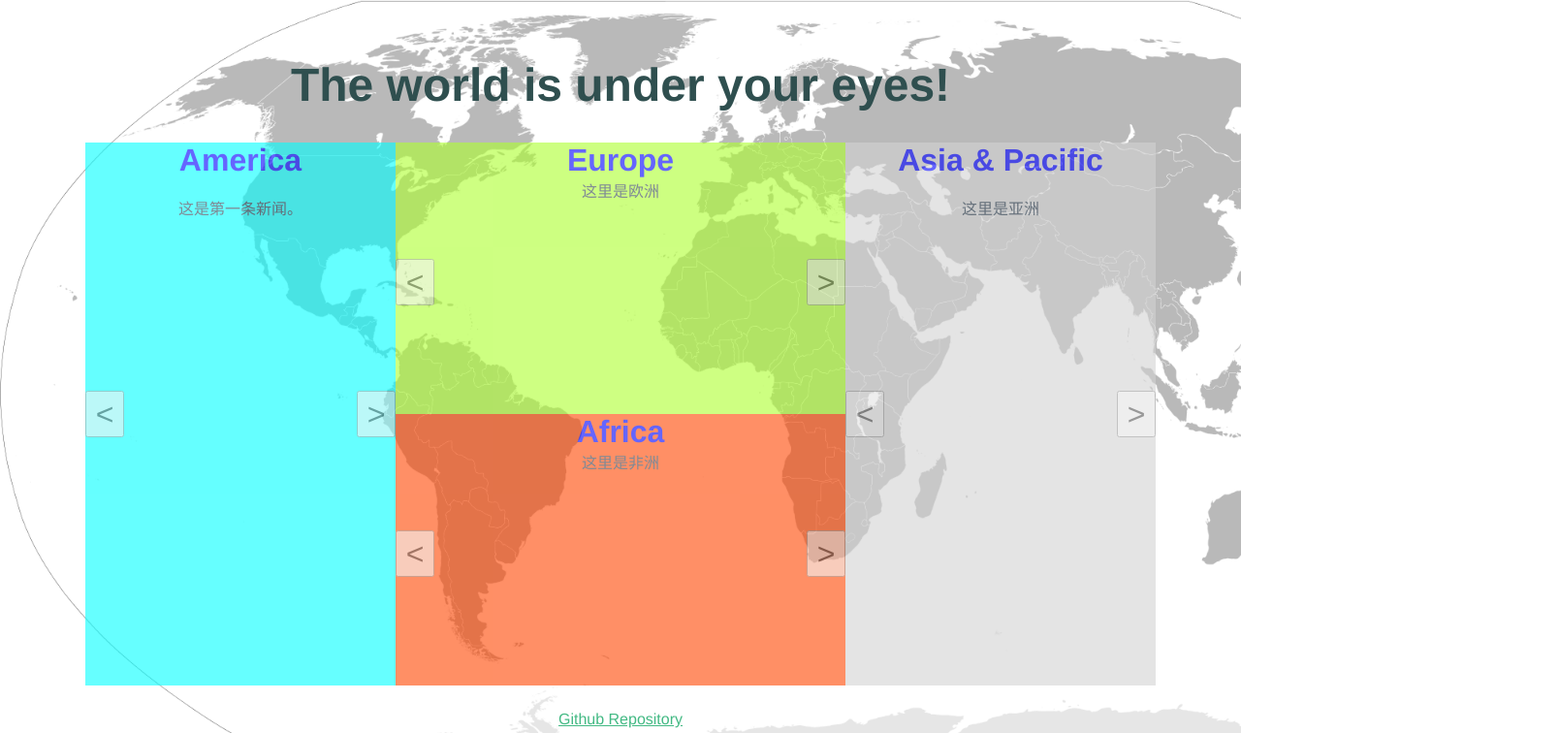
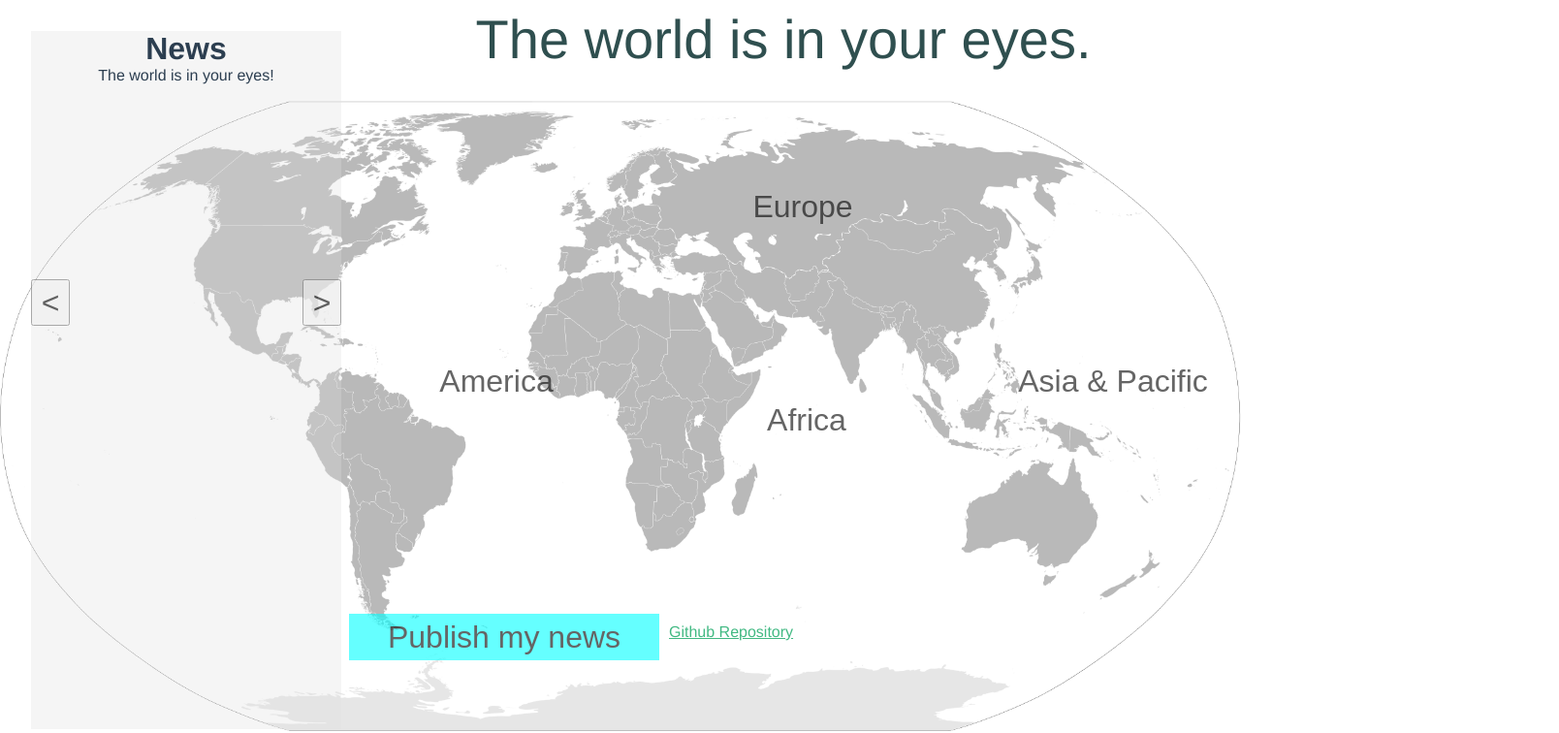
Before and after one commit to fyc1007261/Group3-proj, a Vue app: page /#/ in a window 1280 px wide. Shown: the top 756 px of the page at 97% size, 1608 px wide, since content can reach past the window. Built offline with nearby package versions, Linux system fonts and the light colour scheme.

Commit message:
Change news interfaces and styles
A complete change to the style and interface.  Now users can click the map to fetch the news.

```diff
--- a/index.html
+++ b/index.html
@@ -2,11 +2,13 @@
 <html>
 <style>
   body{
-    background: url("src/assets/map.png") no-repeat;
-    background-size: 200vmin;
+    background: url("src/assets/map.png") bottom no-repeat;
+    background-size: 160vmin;
+    background-position-y: 13vmin;
   }
 </style>
   <head>
+
     <meta charset="utf-8">
     <link rel="icon" href="./src/assets/earth.ico" type="image/x-icon" />
     <link rel="shortcut icon" href="./src/assets/earth.ico" type="image/x-icon"/>
@@ -14,6 +16,7 @@
     <title>Global News Overview</title>
   </head>
   <body>
+
     <div id="app"></div>
     <!-- built files will be auto injected -->
   </body>
--- a/src/App.vue
+++ b/src/App.vue
@@ -17,6 +17,6 @@ export default {
   -moz-osx-font-smoothing: grayscale;
   text-align: center;
   color: #2c3e50;
-  margin-top: 60px;
+  margin-top: 0px;
 }
 </style>
--- a/src/components/Hello.vue
+++ b/src/components/Hello.vue
@@ -1,43 +1,26 @@
 <template>
   <div class="hello">
-    <h1 v-bind:style="{color: 'darkslategrey'}">{{msg}}</h1>
-    <div class="Am">
+
+    <div class="textFrame">
       <button class="leftBtn1" @click="lastAmMsg()"><</button>
       <button class="rightBtn1" @click="nextAmMsg()">></button>
-      <h2 v-bind:style="{color: America.color}">
-        America
+      <h2 v-bind:style="{}">
+        News
       </h2>
-      <br>
-      {{America.message}}
+      {{message}}
     </div>
-    <div class="As">
-      <button class="leftBtn1" @click="lastAsMsg()"><</button>
-      <button class="rightBtn1" @click="nextAsMsg()">></button>
-      <h2 v-bind:style="{color: Asia.color}">
-        Asia & Pacific
-      </h2>
-      <br>
-      {{Asia.message}}
-    </div>
-    <div class="Eu">
-      <button class="leftBtn2" @click="lastEuMsg()"><</button>
-      <button class="rightBtn2" @click="nextEuMsg()">></button>
-      <h2 v-bind:style="{color: Europe.color}">
-        Europe
-      </h2>
-      {{Europe.message}}
-    </div>
-    <div class="Af">
-      <button class="leftBtn2" @click="lastAfMsg()"><</button>
-      <button class="rightBtn2" @click="nextAfMsg()">></button>
-      <h2 v-bind:style="{color: Africa.color}">
-        Africa
-      </h2>
-      {{Africa.message}}
-    </div>
+    <div class="title">The world is in your eyes.</div>
+    <button class="AMB" @click="createNews('Am','Hello world!')">America</button>
+    <button class="ASB">Asia & Pacific</button>
+    <button class="EUB">Europe</button>
+    <br>
+    <button class="AFB">Africa</button>
+    <button class="PUB">Publish my news</button>
+  <br>
     <ul>
-      <li><a href="https://github.com/fyc1007261/News-overview" target="_blank">Github Repository</a></li>
+      <li style="float: left"><a href="https://github.com/fyc1007261/News-overview" target="_blank">Github Repository</a></li>
     </ul>
+
   </div>
 </template>
 
@@ -45,67 +28,33 @@
 export default {
   name: 'Hello',
   methods: {
-    lastAmMsg: function () {
-      this.America.pos--
-      if (this.America.pos < 0) {
-        this.America.pos = this.America.news.length - 1
+    createNews: function (r, c, h) {
+      let news = Object()
+      news.region = r   // region should be 'Af', 'Am', 'As' or 'Eu'.
+      news.content = c  // the content of the news.
+      news.heat = h // the heat of the news
+      this.newsArr.push(news)
+      this.message = c
+    },
+    init: function () {
+      this.createNews('Af', 'News from Africa', 30)
+      this.createNews('As', 'News from Asia', 70)
+      this.createNews('Eu', 'News from Europe', 70)
+      this.createNews('Am', 'News from America', 100)
+    },
+    Am_click: function () {
+      if (this.inited === 0) {
+        this.init()
       }
-      this.America.message = this.America.news[this.America.pos]
-    },
-    nextAmMsg: function () {
-      this.America.pos++
-      if (this.America.pos > this.America.news.length - 1) {
-        this.America.pos = 0
-      }
-      this.America.message = this.America.news[this.America.pos]
-    },
-    lastAsMsg: function () {
-      this.Asia.pos--
-      if (this.Asia.pos < 0) {
-        this.Asia.pos = this.Asia.news.length - 1
-      }
-      this.Asia.message = this.Asia.news[this.Asia.pos]
-    },
-    nextAsMsg: function () {
-      this.Asia.pos++
-      if (this.Asia.pos > this.Asia.news.length - 1) {
-        this.Asia.pos = 0
-      }
-      this.Asia.message = this.Asia.news[this.Asia.pos]
+
     }
   },
   data () {
     return {
-      msg: 'The world is under your eyes!',
-      arr: [],
-      Africa: {
-        pos: 0,
-        number: 0,
-        color: 'blue',
-        news: ['这里是非洲'],
-        message: '这里是非洲'
-      },
-      America: {
-        pos: 0,
-        number: 0,
-        color: 'blue',
-        news: ['这是第一条新闻', '这是第二二二二二条新闻'],
-        message: '这是第一条新闻。'
-      },
-      Europe: {
-        pos: 0,
-        number: 0,
-        color: 'blue',
-        news: ['这里是欧洲'],
-        message: '这里是欧洲'
-      },
-      Asia: {
-        pos: 0,
-        number: 0,
-        color: 'blue',
-        news: ['这里是亚洲'],
-        message: '这里是亚洲'
-      }
+      inited: 0, // 0 of not initialized.
+      g_region: 0, // region should be 'Af', 'Am', 'As' or 'Eu' after initialized.
+      message: 'The world is in your eyes!',
+      newsArr: []
     }
   }
 }
@@ -121,6 +70,7 @@ button{
 h1 {
   font-weight: bolder;
   font-size:6vmin;
+  margin-bottom: 2vmin;
 }
 h2{
   margin: 0;
@@ -132,41 +82,22 @@ p{
   font-size: 4vmin;
 }
 .hello{
+  float: left;
+  width:200vmin;
+  margin-top: 0;
   word-wrap: break-word;
-  margin-top: 2vmin;
 }
-.Am{
-  margin-left: 10vmin;
+.textFrame{
+  margin-top:3vmin;
+  margin-left: 3vmin;
   float: left;
   width: 40vmin;
-  height: 70vmin;
-  background: aqua;
-  filter:alpha(Opacity=60);-moz-opacity:0.6;opacity: 0.6;
+  height: 90vmin;
+  background: rgba(222,222,221,0.3);
 }
-.As{
-  margin-right: 10vmin;
-  float: right;
-  width: 40vmin;
-  height: 70vmin;
-  background: lightgrey;
-  filter:alpha(Opacity=60);-moz-opacity:0.6;opacity: 0.6;
-}
-.Eu{
-  margin-left: 50vmin;
-  margin-right: 50vmin;
-  height: 35vmin;
-  background:greenyellow;
-  filter:alpha(Opacity=60);-moz-opacity:0.6;opacity: 0.6;
-}
-.Af{
-  margin-left: 50vmin;
-  margin-right: 50vmin;
-  height: 35vmin;
-  background:orangered;
-  filter:alpha(Opacity=60);-moz-opacity:0.6;opacity: 0.6;
-}
-
 ul {
+  float: bottom;
+  margin-top: 1vmin;
   list-style-type: none;
   padding: 0;
 }
@@ -192,19 +123,62 @@ a {
   height: 6vmin;
   filter:alpha(Opacity=60);-moz-opacity:0.6;opacity: 0.6;
 }
-.leftBtn2{
+
+.AMB{
+  text-align: center;
+  background: none;
+  border: 0;
   float: left;
-  margin-top: 15vmin;
-  width: 5vmin;
-  height: 6vmin;
-  filter:alpha(Opacity=60);-moz-opacity:0.6;opacity: 0.6;
-  vertical-align: center;
-}
-.rightBtn2{
-  float: right;
-  margin-top: 15vmin;
-  width: 5vmin;
-  height: 6vmin;
+  margin-left: 0;
+  margin-top: 10vmin;
+  width: 40vmin;
+  height: 60vmin;
   filter:alpha(Opacity=60);-moz-opacity:0.6;opacity: 0.6;
 }
+.EUB{
+  background: none;
+  border: 0;
+  float: left;
+  margin-left: 7vmin;
+  margin-top: 10vmin;
+  width: 25vmin;
+  height: 15vmin;
+  filter:alpha(Opacity=60);-moz-opacity:0.6;opacity: 0.6;
+}
+.ASB{
+  margin-top: 10vmin;
+  background: none;
+  border: 0;
+  float: right;
+  margin-right: 35vmin;
+  width:45vmin;
+  height:60vmin;
+  filter:alpha(Opacity=60);-moz-opacity:0.6;opacity: 0.6;
+}
+.AFB{
+  background: none;
+  border: 0;
+  float: bottom;
+  margin-left: 3vmin;
+  width: 28vmin;
+  height: 40vmin;
+  filter:alpha(Opacity=60);-moz-opacity:0.6;opacity: 0.6;
+}
+.PUB{
+  float: left;
+  border:0;
+  background-color: aqua;
+  margin-left: 1vmin;
+  width:40vmin;
+  filter:alpha(Opacity=60);-moz-opacity:0.6;opacity: 0.6;
+}
+.title{
+  float:top;
+  margin-left: 50vmin;
+  width: 100vmin;
+  vertical-align: top;
+  text-align: center;
+  font-size: 7vmin;
+  color: darkslategrey;
+}
 </style>
```
